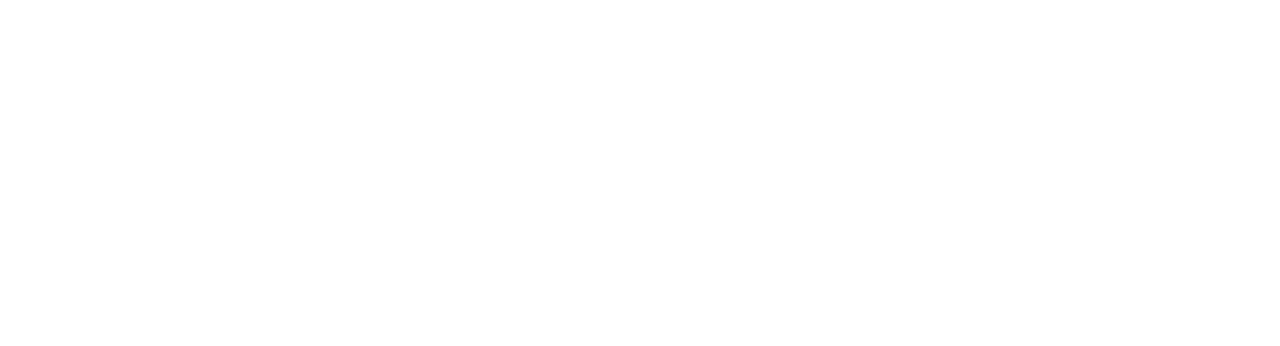
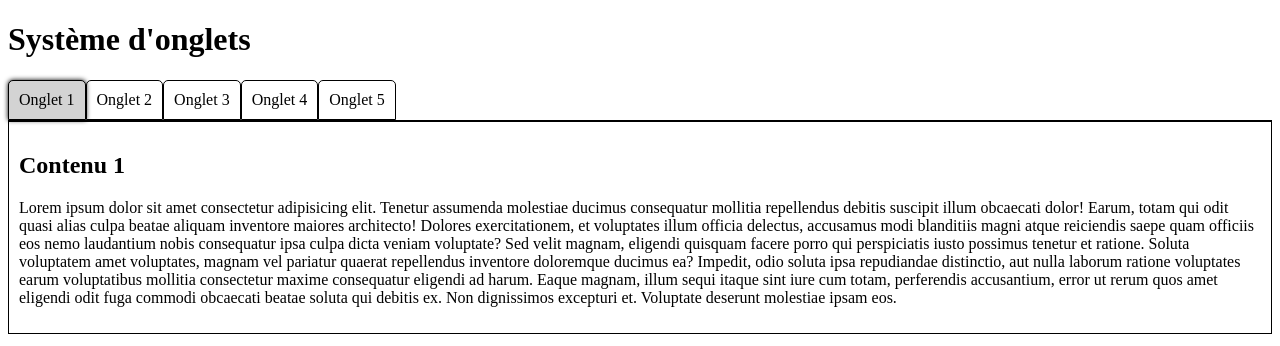
Before and after one commit to NouvelleTechno/Systeme-d-Onglets, a plain HTML site: page index.html in a window 1280 px wide. Drawn offline with Linux system fonts and the light colour scheme.

Commit message:
Fin tuto

```diff
--- a/css/styles.css
+++ b/css/styles.css
@@ -0,0 +1,34 @@
+.tabs .list{
+    padding: 0;
+    border-bottom: 1px solid black;
+    display: flex;
+    list-style: none;
+    margin: 0;
+}
+
+.tabs .tab{
+    border: 1px solid black;
+    padding: 10px;
+    border-top-left-radius: 5px;
+    border-top-right-radius: 5px;
+    cursor: pointer;
+}
+
+.tabs .tab.active{
+    background-color: lightgrey;
+    box-shadow: 0 0 5px;
+    cursor: default;
+}
+
+.tabs .contents{
+    border: 1px solid black;
+    padding: 10px;
+}
+
+.tabs .content{
+    display: none;
+}
+
+.tabs .content.show{
+    display: initial;
+}
--- a/index.html
+++ b/index.html
@@ -11,6 +11,37 @@
     <script src="js/scripts.js" defer></script>
 </head>
 <body>
-
+    <h1>Système d'onglets</h1>
+    <div class="tabs">
+        <ul class="list">
+            <li class="tab active" data-target="#content1">Onglet 1</li>
+            <li class="tab" data-target="#content2">Onglet 2</li>
+            <li class="tab" data-target="#content3">Onglet 3</li>
+            <li class="tab" data-target="#content4">Onglet 4</li>
+            <li class="tab" data-target="#content5">Onglet 5</li>
+        </ul>
+        <div class="contents">
+            <div id="content1" class="content">
+                <h2>Contenu 1</h2>
+                <p>Lorem ipsum dolor sit amet consectetur adipisicing elit. Tenetur assumenda molestiae ducimus consequatur mollitia repellendus debitis suscipit illum obcaecati dolor! Earum, totam qui odit quasi alias culpa beatae aliquam inventore maiores architecto! Dolores exercitationem, et voluptates illum officia delectus, accusamus modi blanditiis magni atque reiciendis saepe quam officiis eos nemo laudantium nobis consequatur ipsa culpa dicta veniam voluptate? Sed velit magnam, eligendi quisquam facere porro qui perspiciatis iusto possimus tenetur et ratione. Soluta voluptatem amet voluptates, magnam vel pariatur quaerat repellendus inventore doloremque ducimus ea? Impedit, odio soluta ipsa repudiandae distinctio, aut nulla laborum ratione voluptates earum voluptatibus mollitia consectetur maxime consequatur eligendi ad harum. Eaque magnam, illum sequi itaque sint iure cum totam, perferendis accusantium, error ut rerum quos amet eligendi odit fuga commodi obcaecati beatae soluta qui debitis ex. Non dignissimos excepturi et. Voluptate deserunt molestiae ipsam eos.</p>
+            </div>
+            <div id="content2" class="content">
+                <h2>Contenu 2</h2>
+                <p>Lorem ipsum dolor sit amet consectetur, adipisicing elit. Voluptatem ad nemo vitae placeat quam corrupti perferendis ipsa nisi? Porro, impedit. Suscipit doloribus sequi nam reiciendis perferendis sit delectus possimus ex sint, repellat ab nesciunt illum blanditiis minus? Omnis, atque explicabo, cum, corrupti provident animi et accusantium voluptatem nihil aperiam ullam? Minus temporibus veritatis distinctio rem officiis. Illo aliquam cupiditate amet quis ex incidunt atque voluptatibus mollitia delectus ullam. Optio et, debitis beatae, ipsam voluptatem recusandae, neque sit eveniet ducimus accusamus quaerat facilis a. Omnis accusamus debitis repudiandae commodi, deserunt excepturi incidunt assumenda ipsa deleniti aliquam sed, voluptatum facilis, laborum illum?</p>
+            </div>
+            <div id="content3" class="content">
+                <h2>Contenu 3</h2>
+                <p>Lorem ipsum dolor sit amet consectetur adipisicing elit. Quia rem illum aspernatur exercitationem commodi quidem, labore nostrum tempore voluptates, fugit dolore placeat expedita! Quas sunt fugiat tempora ab nulla animi blanditiis architecto culpa, repellat, quisquam veritatis inventore nobis labore vitae. Est, deleniti cumque adipisci commodi vero nobis sequi asperiores temporibus?</p>
+            </div>
+            <div id="content4" class="content">
+                <h2>Contenu 4</h2>
+                <p>Lorem ipsum dolor sit amet consectetur adipisicing elit. Quidem, totam illo ipsum eligendi, ipsa necessitatibus distinctio quibusdam velit eaque provident accusamus unde itaque facilis minima. Ab ex placeat doloremque maxime.</p>
+            </div>
+            <div id="content5" class="content">
+                <h2>Contenu 5</h2>
+                <p>Lorem ipsum dolor sit amet consectetur adipisicing elit. Quia modi ipsum commodi fugit repellat odit sed exercitationem, accusamus nisi quae laborum? Totam minus numquam odio, minima aspernatur quos porro. Alias?</p>
+            </div>
+        </div>
+    </div>
 </body>
 </html>
--- a/js/scripts.js
+++ b/js/scripts.js
@@ -0,0 +1,45 @@
+window.onload = () => {
+    const tabs = document.querySelectorAll(".tab");
+    const contents = document.querySelectorAll(".content");
+    let active = document.querySelector(".active");
+    let target = active.dataset.target;
+
+    affiche();
+
+    // On affiche le contenu de l'onglet actif
+    document.querySelector(target).classList.add("show");
+
+    /**
+     * Cette fonction gère le changement d'affichage
+     */
+    function affiche(){
+        // On boucle sur tous les onglets
+        for(let tab of tabs){
+            // On retire les écouteurs d'évènements
+            tab.removeEventListener("click", tabClick);
+
+            // On vérifie si l'onglet est actif
+            if(tab !== active){
+                tab.addEventListener("click", tabClick);
+                tab.classList.remove("active");
+            }
+        }
+
+        // On boucle sur les contenus
+        for(let content of contents){
+            content.classList.remove("show");
+        }
+    }
+
+    function tabClick(){
+        target = this.dataset.target;
+        active = this;
+        this.classList.add("active");
+
+        // On active le bon onglet et on "efface" les contenus
+        affiche();
+
+        // On affiche le contenu correspondant à l'onglet cliqué
+        document.querySelector(target).classList.add("show");
+    }
+}
```
